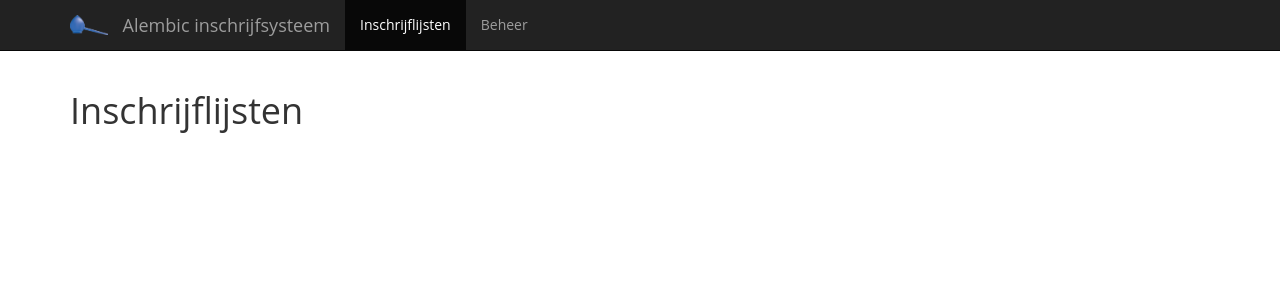
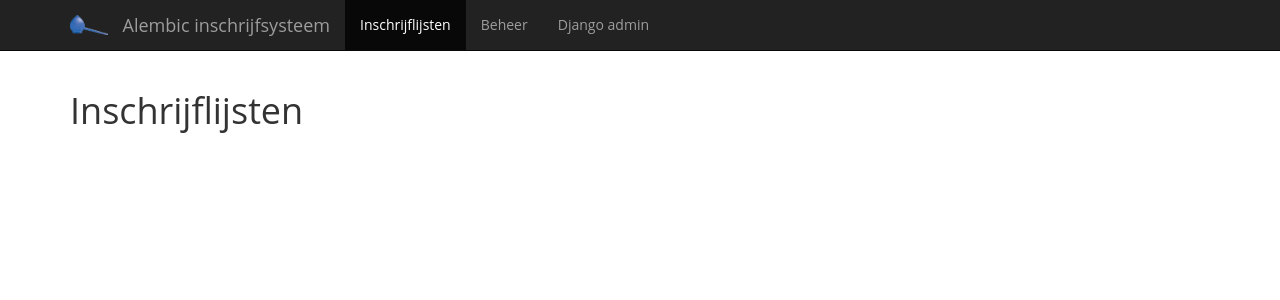
Before and after one commit to ASO-Alembic/Inschrijflijst, a Django app: page /events/ in a window 1280 px wide. Shown: the top 300 px of the page. Run offline with Django 3.2, Linux system fonts and the light colour scheme; the visitor is signed in with stand-in values (Sample User, id 1); data that the repository does not hold is empty; some libraries are stand-ins or nearby versions.

Commit message:
Add menu item for Django Admin

```diff
--- a/templates/base.html
+++ b/templates/base.html
@@ -33,6 +33,7 @@
 						{% if user.committee_set is not None %}
 							<li class="{% if url_name == 'committee-list' %}active{% endif %}"><a href="{% url 'committee-list' %}">Beheer</a></li>
 						{% endif %}
+						<li><a href="{% url 'admin:index' %}">Django admin</a></li>
 					{% endwith %}
 				</ul>
 			</div>
```
